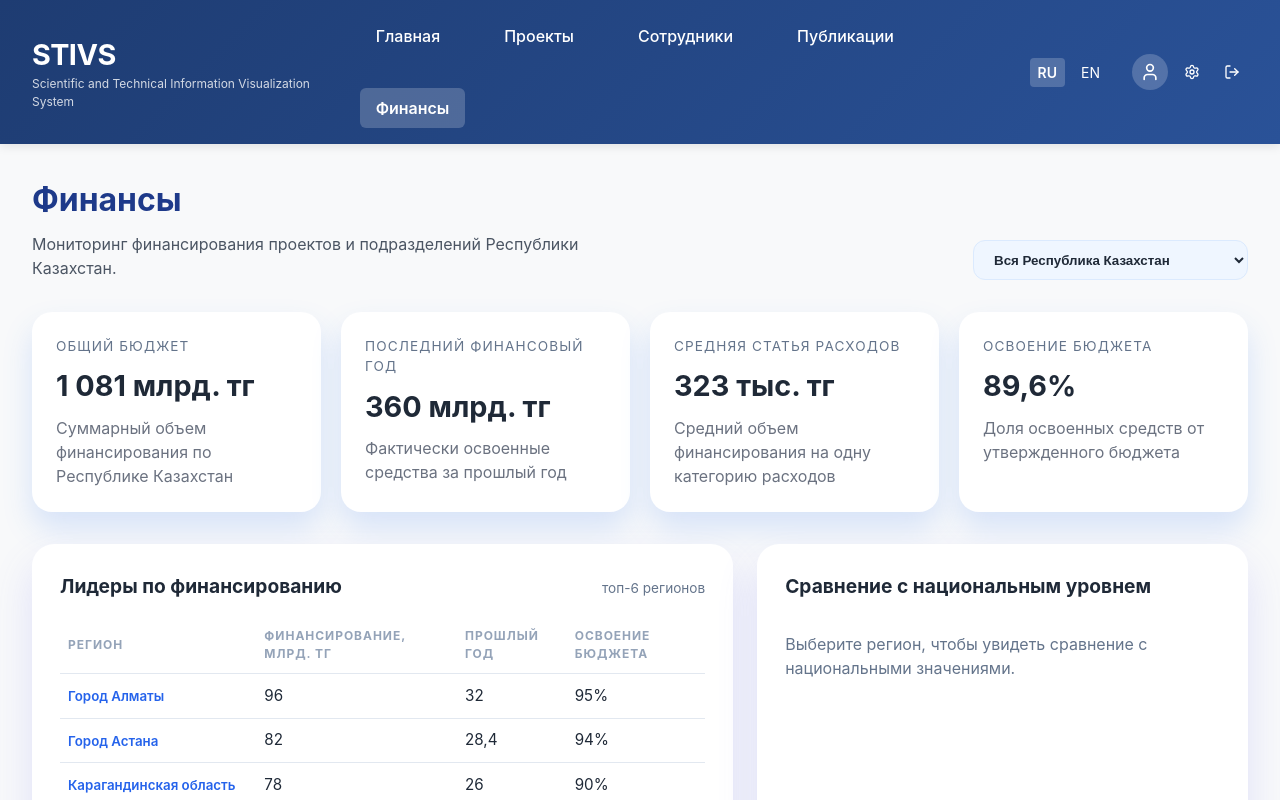
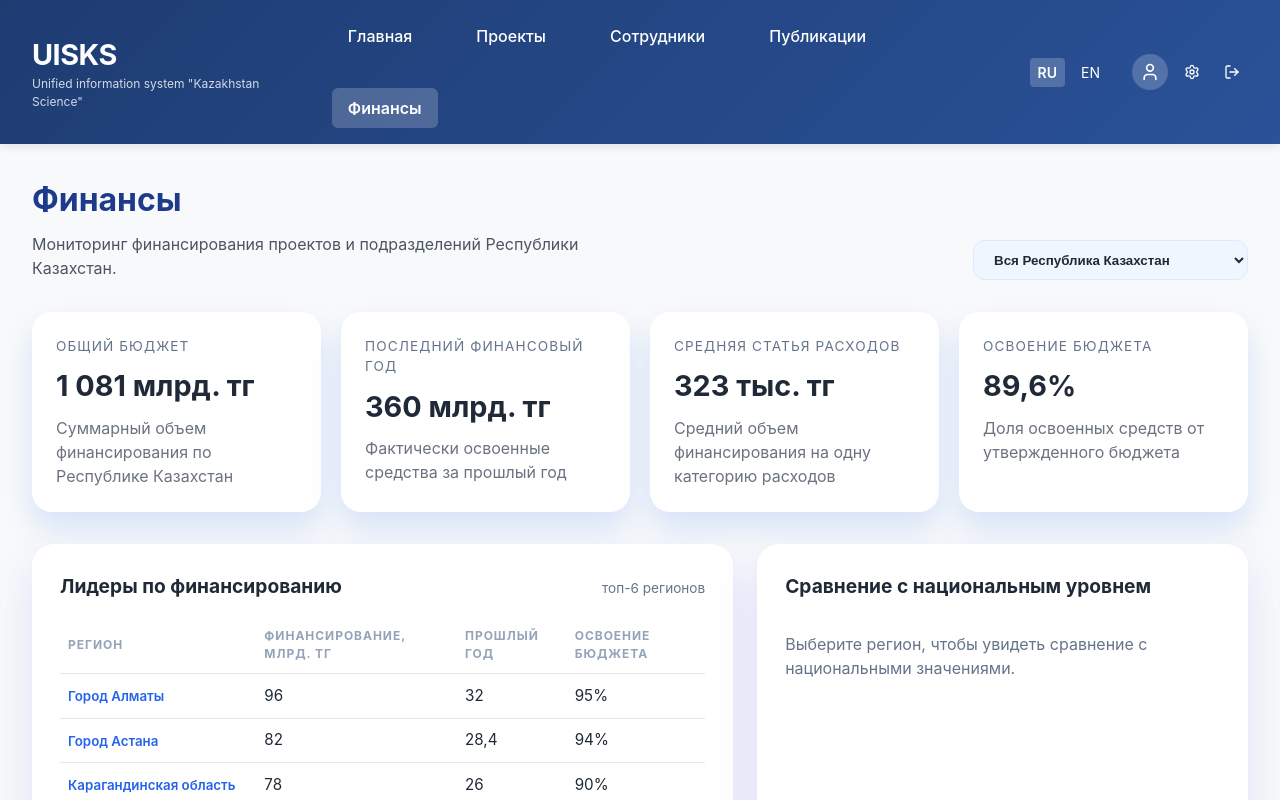
Before and after one commit to stw05/stivs-front-end, a React (Vite) app: page /finances in a window 1280 px wide. Shown: the top 800 px of the page. Built offline with nearby package versions, Linux system fonts and the light colour scheme.

Commit message:
feat: rename project name to Unified information system

```diff
--- a/index.html
+++ b/index.html
@@ -4,7 +4,7 @@
     <meta charset="UTF-8" />
     <link rel="icon" type="image/svg+xml" href="/vite.svg" />
     <meta name="viewport" content="width=device-width, initial-scale=1.0" />
-    <title>stivs-front-end</title>
+  <title>UISKS — Unified information system "Kazakhstan Science"</title>
   </head>
   <body>
     <div id="root"></div>
--- a/package.json
+++ b/package.json
@@ -1,5 +1,5 @@
 {
-  "name": "stivs-front-end",
+  "name": "uisks-front-end",
   "private": true,
   "version": "0.0.0",
   "type": "module",
--- a/src/components/Layout/Header.tsx
+++ b/src/components/Layout/Header.tsx
@@ -19,8 +19,8 @@ const Header: React.FC = () => {
       <div className="header-content">
         <div className="header-left">
           <div className="logo">
-            <h1>STIVS</h1>
-            <span className="logo-subtitle">Scientific and Technical Information Visualization System</span>
+            <h1>UISKS</h1>
+            <span className="logo-subtitle">Unified information system "Kazakhstan Science"</span>
           </div>
         </div>
 
```
Also changed, not shown: 2 other files (tests, documents, lock files or other folders).
